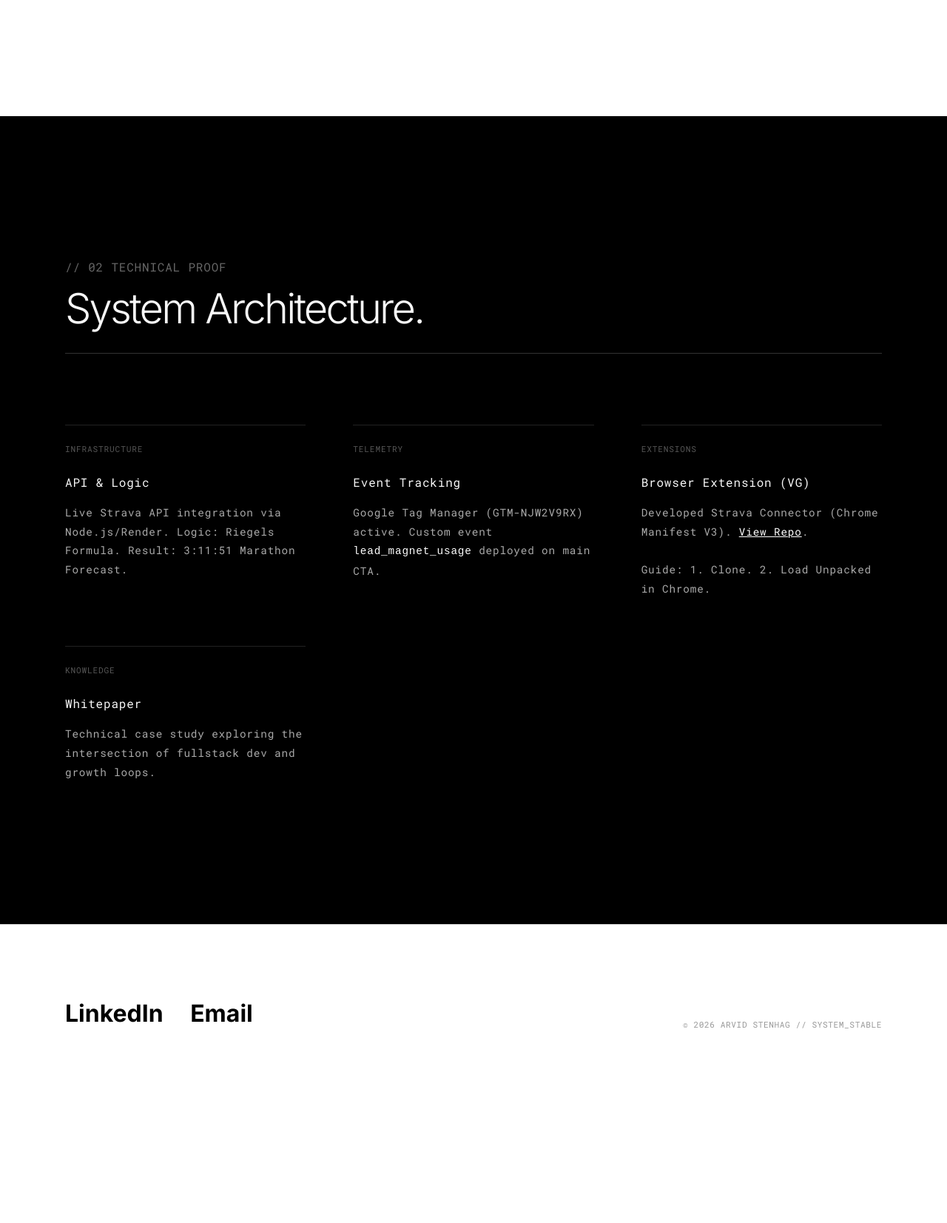
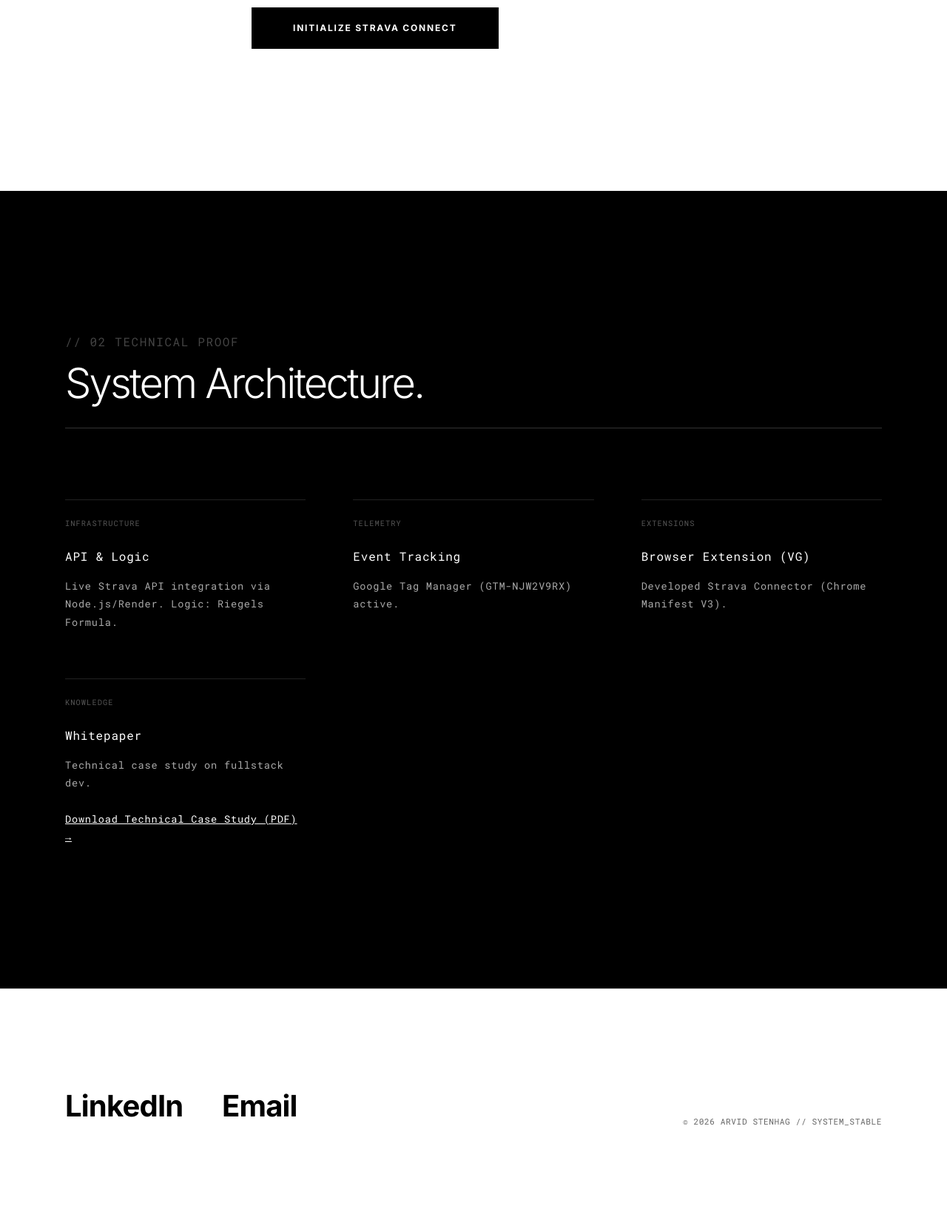
Before and after one commit to ARVIDSTENHAG/arvidstenhag.github.io, a browser extension: page index.html in a window 1280 px wide. Shown: the part 897-2550 px from the top of the page at 74% size. Before the commit the page ends 2387 px from the top, so only its background shows below. Drawn offline with Linux system fonts and the light colour scheme.

Commit message:
Add whitepaper PDF + download tracking

```diff
--- a/index.html
+++ b/index.html
@@ -4,6 +4,7 @@
     <meta charset="UTF-8">
     <meta name="viewport" content="width=device-width, initial-scale=1.0">
     <title>Arvid Stenhag | Growth Infrastructure</title>
+
     <!-- Google Tag Manager -->
     <script>(function(w,d,s,l,i){w[l]=w[l]||[];w[l].push({'gtm.start':
     new Date().getTime(),event:'gtm.js'});var f=d.getElementsByTagName(s)[0],
@@ -15,11 +16,11 @@
     <link rel="preconnect" href="https://fonts.gstatic.com" crossorigin>
     <link href="https://fonts.googleapis.com/css2?family=Inter:wght@300;400;700&family=Roboto+Mono:wght@300;400&display=swap" rel="stylesheet">
 
-    <link rel="stylesheet" href="./style.css">
+    <link rel="stylesheet" href="style.css">
 
     <style>
         :root {
-            --polestar-white: #f8f8f8;
+            --polestar-white: #ffffff;
             --polestar-black: #000000;
             --border-thin: 1px solid #e0e0e0;
             --border-dark: 1px solid #333;
@@ -28,7 +29,7 @@
         body {
             margin: 0;
             font-family: 'Inter', sans-serif;
-            background: #ffffff;
+            background: var(--polestar-white);
             color: var(--polestar-black);
             -webkit-font-smoothing: antialiased;
         }
@@ -41,7 +42,7 @@
             top: 0;
             width: 100%;
             background: rgba(255,255,255,0.9);
-            backdrop-filter: blur(5px);
+            backdrop-filter: blur(10px);
             border-bottom: var(--border-thin);
             z-index: 1000;
             padding: 1.5rem 0;
@@ -66,7 +67,7 @@
         }
 
         /* Hero / Work */
-        section { padding: 10rem 2rem; }
+        section { padding: 12rem 2rem; }
         .container { max-width: 1200px; margin: 0 auto; }
 
         .hero { min-height: 60vh; display: flex; flex-direction: column; justify-content: center; }
@@ -75,20 +76,21 @@
 
         /* Calculator UI (Main Work) */
         .calculator-ui {
-            margin-top: 5rem;
+            margin-top: 6rem;
             border-top: var(--border-thin);
-            padding-top: 3rem;
+            padding-top: 4rem;
         }
 
-        .calc-result { font-size: 8rem; font-weight: 700; margin: 2rem 0; }
+        .calc-result { font-size: 8rem; font-weight: 700; margin: 2rem 0; letter-spacing: -0.02em; }
         .btn-connect {
-            padding: 1rem 3rem;
-            background: #000;
-            color: #fff;
+            padding: 1.2rem 3.5rem;
+            background: var(--polestar-black);
+            color: var(--polestar-white);
             text-decoration: none;
             text-transform: uppercase;
-            font-size: 0.8rem;
-            letter-spacing: 0.1em;
+            font-size: 0.75rem;
+            letter-spacing: 0.15em;
+            font-weight: 700;
             display: inline-block;
             transition: opacity 0.3s;
         }
@@ -103,7 +105,7 @@
         .arch-header { border-bottom: var(--border-dark); padding-bottom: 2rem; margin-bottom: 6rem; }
         .arch-grid {
             display: grid;
-            grid-template-columns: repeat(auto-fit, minmax(250px, 1fr));
+            grid-template-columns: repeat(auto-fit, minmax(240px, 1fr));
             gap: 4rem;
         }
 
@@ -112,16 +114,17 @@
             border-top: 1px solid #222;
         }
 
-        .arch-label { font-size: 0.7rem; color: #555; text-transform: uppercase; margin-bottom: 1.5rem; }
-        .arch-text { font-size: 0.9rem; line-height: 1.8; color: #aaa; }
-        .arch-code { color: var(--polestar-white); display: block; margin-bottom: 1rem; font-weight: 400; }
+        .arch-label { font-size: 0.65rem; color: #555; text-transform: uppercase; margin-bottom: 1.5rem; letter-spacing: 0.1em; }
+        .arch-text { font-size: 0.85rem; line-height: 1.8; color: #aaa; }
+        .arch-code { color: var(--polestar-white); display: block; margin-bottom: 1rem; font-weight: 400; font-size: 1rem; }
 
         .arch-link { color: #fff; text-decoration: underline; }
 
         /* Footer */
-        footer { padding: 6rem 2rem; border-top: var(--border-thin); }
+        footer { padding: 8rem 2rem; border-top: var(--border-thin); }
         .footer-grid { display: flex; justify-content: space-between; align-items: flex-end; }
-        .footer-links a { color: #000; text-decoration: none; font-size: 2rem; font-weight: 700; margin-right: 2rem; }
+        .footer-links a { color: #000; text-decoration: none; font-size: 2.5rem; font-weight: 700; margin-right: 3rem; letter-spacing: -0.02em; }
+        .footer-links a:hover { opacity: 0.6; }
     </style>
 </head>
 <body>
@@ -129,7 +132,7 @@
 
     <nav>
         <div class="nav-container">
-            <div class="mono" style="font-weight: 700;">AS_INFRA</div>
+            <div class="mono" style="font-weight: 700; font-size: 0.9rem; letter-spacing: 0.05em;">AS_INFRA</div>
             <div class="nav-links">
                 <a href="#work">Work</a>
                 <a href="#architecture">System Architecture</a>
@@ -141,14 +144,14 @@
         <!-- WORK / HERO -->
         <section id="work" class="hero">
             <div class="container">
-                <span class="mono" style="font-size: 0.7rem; color: #999;">// 01 PRIMARY ENGINE</span>
+                <span class="mono" style="font-size: 0.7rem; color: #999; letter-spacing: 0.1em;">// 01 PRIMARY ENGINE</span>
                 <h1 class="hero-title">The Predictor<br>Loop.</h1>
                 <p class="hero-subtitle">Engineering a data-driven conversion loop through performance forecasting and real-time Strava integration.</p>
 
                 <div class="calculator-ui">
-                    <span class="mono" style="font-size: 0.8rem;">ESTIMATED_FINISH_TIME</span>
+                    <span class="mono" style="font-size: 0.75rem; color: #666; letter-spacing: 0.05em;">ESTIMATED_FINISH_TIME</span>
                     <div class="calc-result">3:11:51</div>
-                    <a href="./growth-lab/index.html" class="btn-connect" id="main-cta-btn">Initialize Strava Connect</a>
+                    <a href="growth-lab/index.html" class="btn-connect" id="main-cta-btn">Initialize Strava Connect</a>
                 </div>
             </div>
         </section>
@@ -157,8 +160,8 @@
         <section id="architecture">
             <div class="container">
                 <div class="arch-header">
-                    <span class="mono" style="color: #666;">// 02 TECHNICAL PROOF</span>
-                    <h2 class="hero-title" style="font-size: 3.5rem; margin-top: 1rem;">System Architecture.</h2>
+                    <span class="mono" style="color: #444; letter-spacing: 0.1em;">// 02 TECHNICAL PROOF</span>
+                    <h2 class="hero-title" style="font-size: 3.5rem; margin-top: 1rem; color: #fff;">System Architecture.</h2>
                 </div>
 
                 <div class="arch-grid mono">
@@ -166,32 +169,36 @@
                     <div class="arch-block">
                         <div class="arch-label">Infrastructure</div>
                         <span class="arch-code">API & Logic</span>
-                        <p class="arch-text">Live Strava API integration via Node.js/Render. Logic: Riegels Formula. Result: 3:11:51 Marathon Forecast.</p>
+                        <p class="arch-text">Live Strava API integration via Node.js/Render. Logic: Riegels Formula.</p>
                     </div>
 
                     <!-- Block 2 -->
                     <div class="arch-block">
                         <div class="arch-label">Telemetry</div>
                         <span class="arch-code">Event Tracking</span>
-                        <p class="arch-text">Google Tag Manager (GTM-NJW2V9RX) active. Custom event <code style="color: #fff;">lead_magnet_usage</code> deployed on main CTA.</p>
+                        <p class="arch-text">Google Tag Manager (GTM-NJW2V9RX) active.</p>
                     </div>
 
                     <!-- Block 3 -->
                     <div class="arch-block">
                         <div class="arch-label">Extensions</div>
                         <span class="arch-code">Browser Extension (VG)</span>
-                        <p class="arch-text">
-                            Developed Strava Connector (Chrome Manifest V3).
-                            <a href="https://github.com/ARVIDSTENHAG/athlete-guess-chrome-extension" class="arch-link">View Repo</a>.<br><br>
-                            Guide: 1. Clone. 2. Load Unpacked in Chrome.
-                        </p>
+                        <p class="arch-text">Developed Strava Connector (Chrome Manifest V3).</p>
                     </div>
 
                     <!-- Block 4 -->
                     <div class="arch-block">
                         <div class="arch-label">Knowledge</div>
                         <span class="arch-code">Whitepaper</span>
-                        <p class="arch-text">Technical case study exploring the intersection of fullstack dev and growth loops.</p>
+                        <p class="arch-text">
+                            Technical case study on fullstack dev. <br><br>
+                            <a href="whitepaper/AS_Predictor_Loop_Whitepaper.pdf"
+                               id="whitepaper-download"
+                               class="arch-link"
+                               target="_blank">
+                               Download Technical Case Study (PDF) &rarr;
+                            </a>
+                        </p>
                     </div>
                 </div>
             </div>
@@ -201,18 +208,18 @@
     <footer>
         <div class="container footer-grid">
             <div class="footer-links">
-                <a href="https://www.linkedin.com/in/arvidstenhag">LinkedIn</a>
+                <a href="https://www.linkedin.com/in/arvidstenhag" target="_blank">LinkedIn</a>
                 <a href="mailto:arvid.stenhag@student.berghs.se">Email</a>
             </div>
-            <div class="mono" style="font-size: 0.7rem; color: #999;">
+            <div class="mono" style="font-size: 0.7rem; color: #666; letter-spacing: 0.05em;">
                 &copy; 2026 ARVID STENHAG // SYSTEM_STABLE
             </div>
         </div>
     </footer>
 
-    <script src="./script.js"></script>
+    <script src="script.js"></script>
     <script>
-        // Minimal tracking push if not already in script.js
+        // 1. CTA Tracking (Befintlig)
         document.getElementById('main-cta-btn')?.addEventListener('click', function() {
             window.dataLayer = window.dataLayer || [];
             window.dataLayer.push({
@@ -220,6 +227,16 @@
                 'cta_location': 'hero_calculator'
             });
         });
+
+        // 2. Whitepaper Tracking (Ny)
+        document.getElementById('whitepaper-download')?.addEventListener('click', function() {
+            window.dataLayer = window.dataLayer || [];
+            window.dataLayer.push({
+                'event': 'whitepaper_download',
+                'asset_type': 'pdf',
+                'asset_name': 'predictor_loop_whitepaper'
+            });
+        });
     </script>
 </body>
 </html>
```
Also changed, not shown: 2 other files.
